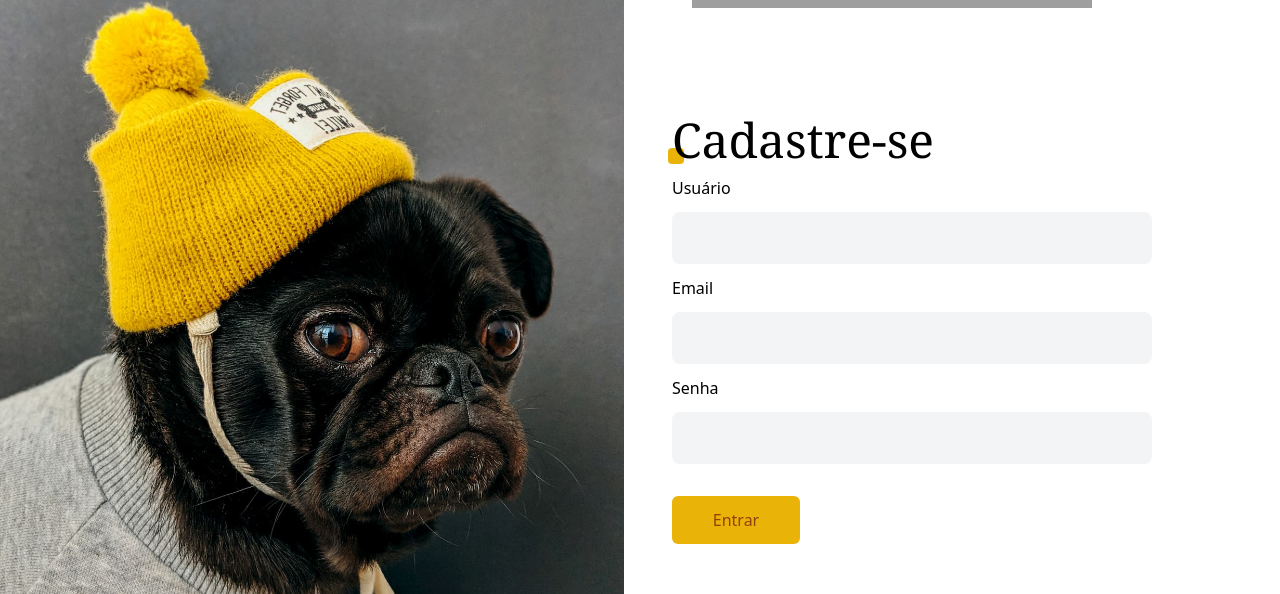
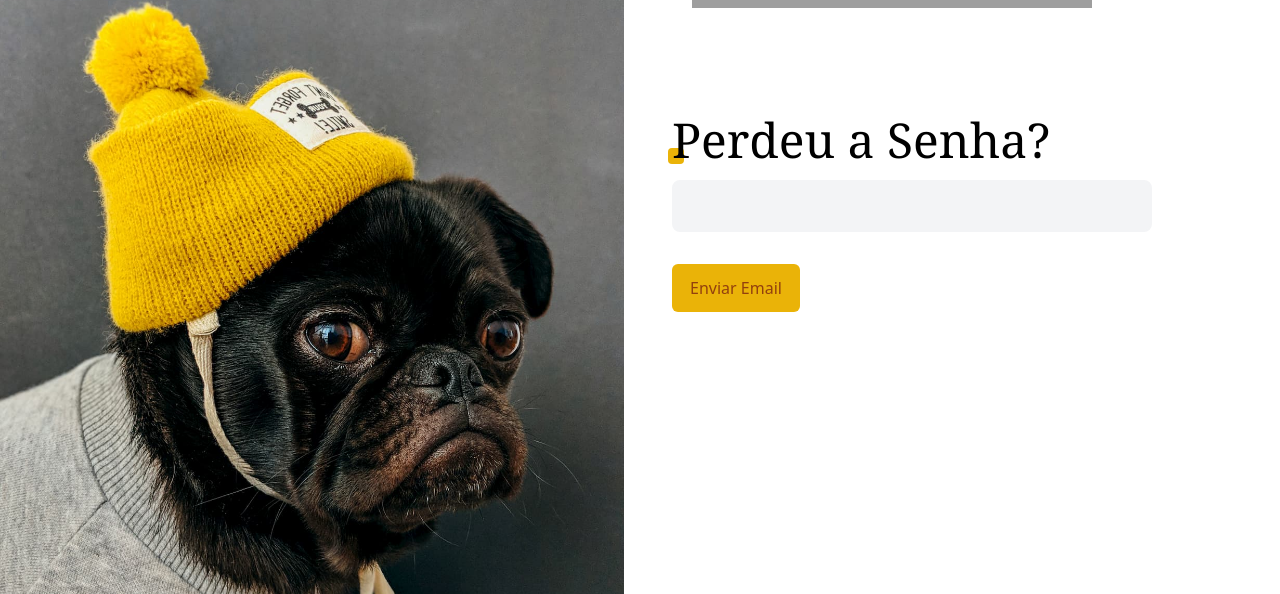
Before and after one commit to HelanoHolanda/Insta-Dogs, a React (Vite) app: page / in a window 1280 px wide. Shown: the part 174-768 px from the top of the page. Built offline with nearby package versions, Linux system fonts and the light colour scheme; grey boxes are pictures that could not be loaded; what tailwindcss-grid-area would draw is missing.

Commit message:
Tela de Lost Password add

```diff
--- /dev/null
+++ b/src/Containers/LostPassword/LostPassword.jsx
@@ -0,0 +1,34 @@
+import React from 'react'
+import Header from '../../Components/Header'
+import Footer from '../../Components/Footer'
+import H1 from '../../Components/H1'
+import Label from '../../Components/Label'
+import Input from '../../Components/Input'
+import Button from '../../Components/Button'
+
+const LostPassword = () => {
+
+
+  return (
+    <>
+    <Header />
+    <div className='flex-1'>
+    <div className=''>
+   <div className='min-h-screen md:grid grid-cols-2 gap-8 before:block before:bg-auth before:bg-cover before:bg-center'>
+    <div className='max-w-full  p-4 mt-48 md:max-w-lg'>
+        <div>
+            <H1>Perdeu a Senha?</H1>
+            <Label></Label>
+            <Input />
+            <Button>Enviar Email</Button>
+        </div>
+    </div>
+    </div>
+    </div>
+</div>
+<Footer />
+</>
+  )
+}
+
+export default LostPassword
--- a/src/main.jsx
+++ b/src/main.jsx
@@ -4,8 +4,9 @@ import App from './App.jsx'
 import './index.css'
 import Login from './Containers/Login/Login.jsx'
 import Register from "./Containers/Register/Register.jsx"
+import LostPassword from './Containers/LostPassword/LostPassword.jsx'
 ReactDOM.createRoot(document.getElementById('root')).render(
   <React.StrictMode>
-    <Register/>
+    <LostPassword/>
   </React.StrictMode>,
 )
```
